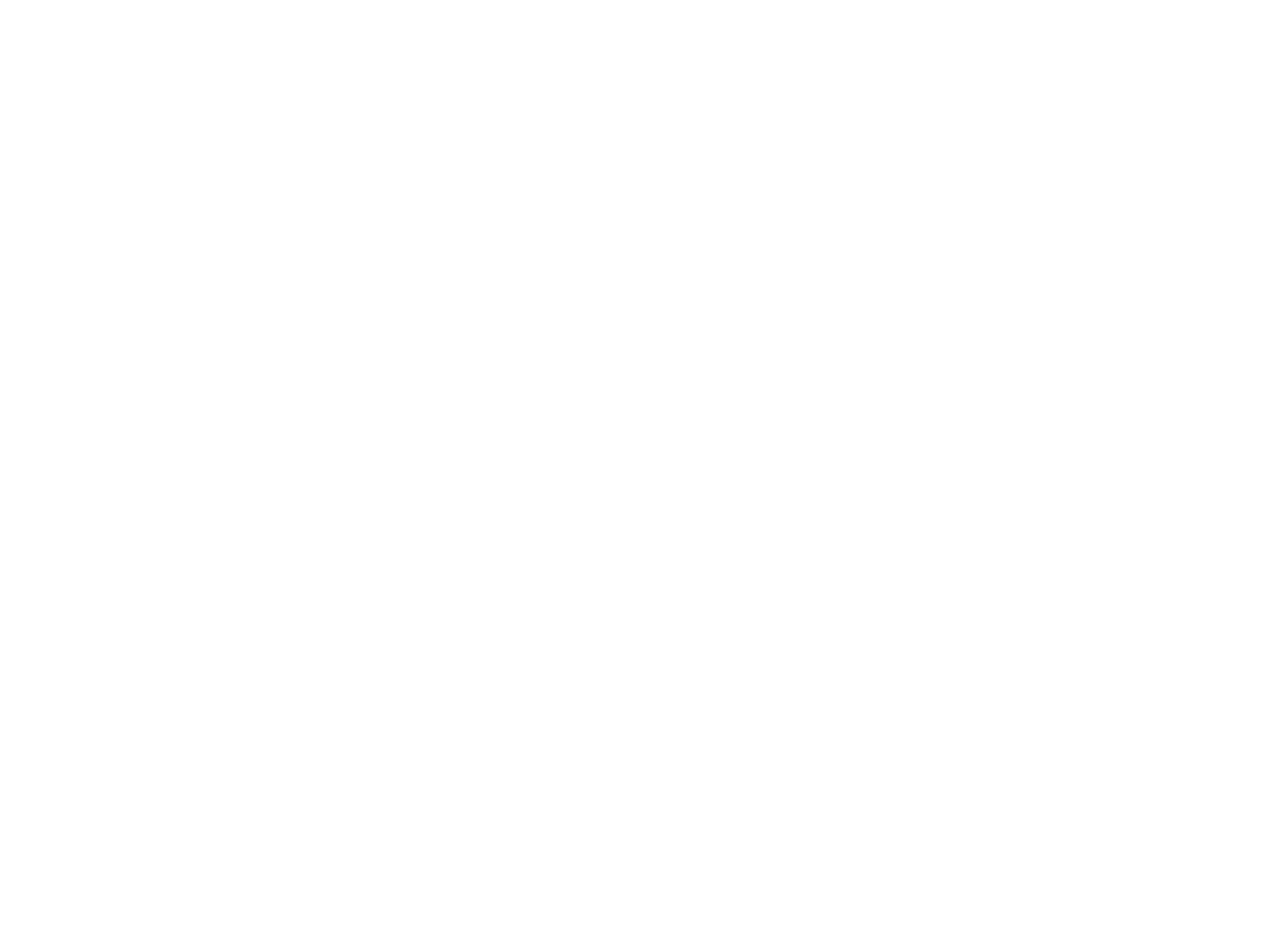
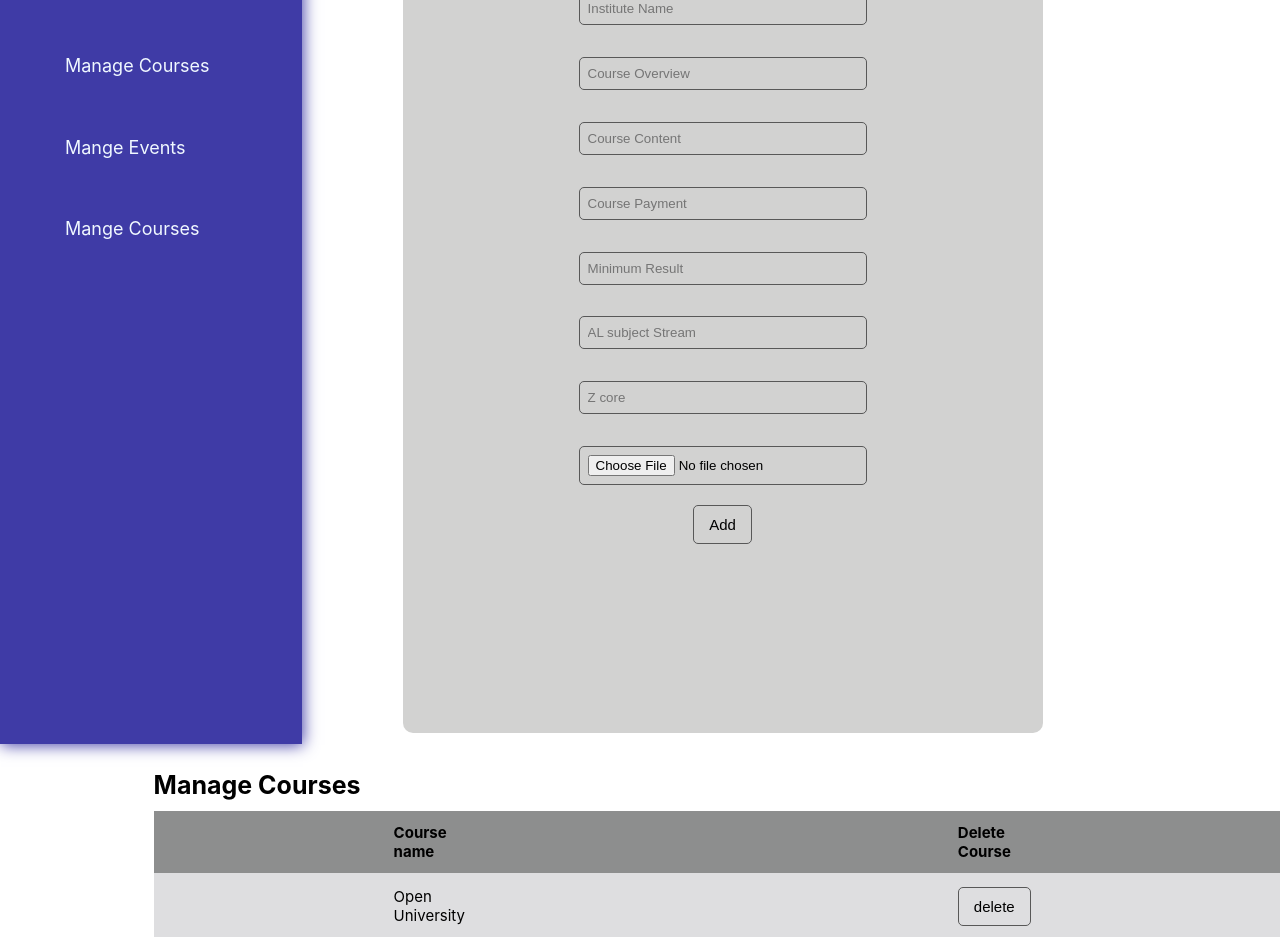
Before and after one commit to Heshan001/quickie, a React (Create React App) app: page /insManageCourses in a window 1280 px wide. Before the commit this address had no page. Shown: the part 160-1097 px from the top of the page. Before the commit the page ends 800 px from the top, so only its background shows below. Built offline with nearby package versions, Linux system fonts and the light colour scheme.

Commit message:
update
update

```diff
--- a/src/App.js
+++ b/src/App.js
@@ -16,8 +16,9 @@
 import ManageCourses from './routes/admin/manageCourses.jsx'
 import ManageComments from './routes/admin/manageComments.jsx'
 import InstituteDash from './routes/institute/dashboard.jsx'
-import InstituteManageCourses from './routes/institute/manageCourses.jsx'
+import InstituteManageCourses from './routes/institute/insManageCourses.jsx'
 import ManageNews from './routes/admin/manageNews.jsx'
+import InsManageCourses from './routes/institute/insManageCourses.jsx'
 import { createBrowserRouter, createRoutesFromElements, RouterProvider, Route } from 'react-router-dom';
 
 
@@ -33,7 +34,7 @@
         <Route path = '/about' element = {<About/>}/>
         <Route path = '/Selection' element = {<Selection/>}/>
         <Route path = '/event' element = {<Events/>}/>
-        <Route path = '/contact' element = {<Dashboard/>}/>
+        <Route path = '/contact' element = {<InstituteDash/>}/>
         <Route path = '/StudentSignUp' element = {<StudentSignUp/>}/>
         <Route path = '/InstituteSignUp' element = {<InstituteSignUp/>}/>
         <Route path = '/Login' element = {<Login/>}/>
@@ -44,6 +45,7 @@
         <Route path = '/mangeCourses' element = {<ManageCourses/>}/>
         <Route path = '/mangeComments' element = {<ManageComments/>}/>
         <Route path = '/mangeNews' element = {<ManageNews/>}/>
+        <Route path = '/insManageCourses' element = {<InsManageCourses/>}/>
       </Route>
     )
   )
--- a/src/components/instituteSideBar.jsx
+++ b/src/components/instituteSideBar.jsx
@@ -13,7 +13,7 @@
         },
 
         {
-            link : '/manageCourses',
+            link : '/insManageCourses',
             name : 'Manage Courses'
         },
 
@@ -25,12 +25,8 @@
         {
             link : '/mangeCourses',
             name : 'Mange Courses'
-        },
+        }
 
-        {
-            link : '/mangeComments',
-            name : 'Mange Comments'
-        }
     ]
   return (
     <div>
--- /dev/null
+++ b/src/routes/institute/insManageCourses.jsx
@@ -0,0 +1,190 @@
+import React, {useState} from 'react'
+import InstituteSideBar from '../../components/instituteSideBar'
+import '../../styles/institute/insManageCourses.css'
+import axios from 'axios'
+
+function ManageCourses() {
+
+  const addCourse = [
+    {
+      name:'Course Name',
+      id : 'courseName',
+      type : 'text'
+    },
+
+    {
+      name:'Institute Name',
+      id : 'instituteName',
+      type : 'text'
+    },
+
+    {
+      name:'Course Overview',
+      id : 'courseOverview',
+      type : 'text'
+    },
+
+    {
+      name:'Course Content',
+      id : 'courseContent',
+      type : 'text'
+    },
+
+    {
+      name:'Course Payment',
+      id : 'coursePayment',
+      type : 'text'
+    },
+
+    {
+      name:'Minimum Result',
+      id : 'minimumResult',
+      type : 'text'
+    },
+
+     {
+      name:'AL subject Stream',
+      id : 'subjectStream',
+      type : 'text'
+    },
+
+    {
+      name:'Z core',
+      id : 'zCore',
+      type : 'text'
+    },
+
+    {
+      name:'Add images',
+      id : 'image',
+      type : 'file'
+    },
+  ]
+
+  const [state, setState] = useState({
+      name:'',
+      id : '',
+      type : ''
+})
+
+const handleInput = (e) => {
+    setState({
+        ...state,
+        [e.target.name]: e.target.value
+    });
+}
+
+const addInsCourse = async (e) => {
+    e.preventDefault();
+
+    const res = await axios.post('http://127.0.0.1:8000/api/add-student', state)
+    if (res.data.status === 200) {
+        console.log(res.data.message);
+        setState({
+          name:'',
+          id : '',
+          type : ''
+        })
+    }
+}
+
+  return (
+    <div>
+      <div className="institute">
+        <div className="instituteSideBar">
+        <InstituteSideBar/>
+      </div>
+
+      <div className="instituteContent">
+      <h2>Add your Course</h2>
+          {
+            addCourse.map((item,index) => {
+              return(
+                  <form action="" onSubmit={addInsCourse} >
+                    <div className="insCourseInputs" key={index}>
+                       <input onChange={handleInput} type={item.type} placeholder={item.name} value={state[item.name]} id={item.id} />
+                    </div>
+                  </form>
+
+              )
+            })
+          }
+
+          <button>Add</button>
+
+
+        </div>
+      </div>
+
+      <div className="insCourseTable">
+        <h1>Manage Courses</h1>
+
+            <table>
+            <thead>
+        <tr>
+            <th>Course name</th>
+            <th>Delete Course</th>
+        </tr>
+        </thead>
+        <tbody>
+        <tr>
+            <td>Open University</td>
+            <td><button>delete</button></td>
+
+        </tr>
+        <tr>
+            <td>Open University</td>
+            <td><button>delete</button></td>
+
+        </tr>
+        <tr>
+            <td>Open University</td>
+            <td><button>delete</button></td>
+
+        </tr>
+        <tr>
+            <td>Open University</td>
+            <td><button>delete</button></td>
+
+        </tr>
+        <tr>
+            <td>Open University</td>
+            <td><button>delete</button></td>
+
+        </tr>
+        <tr>
+            <td>Open University</td>
+            <td><button>delete</button></td>
+
+        </tr>
+        <tr>
+            <td>Open University</td>
+            <td><button>delete</button></td>
+
+        </tr>
+
+        <tr>
+            <td>Open University</td>
+            <td><button>delete</button></td>
+
+        </tr>
+
+        <tr>
+            <td>Open University</td>
+            <td><button>delete</button></td>
+
+        </tr>
+        <tr>
+            <td>Open University</td>
+            <td><button>delete</button></td>
+
+        </tr>
+        </tbody>
+            </table>
+        </div>
+
+      </div>
+  )
+}
+
+export default ManageCourses
--- a/src/routes/institute/manageCourses.jsx
+++ /dev/null
@@ -1,43 +0,0 @@
-import React from 'react'
-import InstituteSideBar from '../../components/instituteSideBar'
-import '../../styles/institute/manageCourses.css'
-
-function ManageCourses() {
-  return (
-    <div>
-      <div className="institute">
-        <div className="instituteSideBar">
-        <InstituteSideBar/>
-      </div>
-
-      <div className="instituteContent">
-      <h2>Add your Course</h2>
-        <div className="addCourse">
-
-          <label htmlFor="">Course name</label>
-          <input type="text" />
-          <label htmlFor="">Institute Name</label>
-          <input type="text" />
-          <label htmlFor="">Course Overview</label>
-          <input type="text" />
-          <label htmlFor="">Course Content</label>
-          <input type="text" />
-          <label htmlFor="">Course Payments</label>
-          <input type="text" />
-          <label htmlFor="">Minimum Result</label>
-          <input type="text" />
-          <label htmlFor="">Al Subject Stream</label>
-          <input type="text" />
-          <label htmlFor="">Z core</label>
-          <input type="text" />
-
-
-        </div>
-      </div>
-
-      </div>
-      </div>
-  )
-}
-
-export default ManageCourses
--- /dev/null
+++ b/src/styles/institute/insManageCourses.css
@@ -0,0 +1,89 @@
+*{
+    margin: 0;
+    padding: 0;
+    box-sizing: border-box;
+}
+
+.institute{
+    display: flex;
+    gap: 10%;
+}
+
+.instituteContent{
+    margin-top: 1%;
+
+}
+
+.instituteContent{
+    text-align: center;
+    background-color: rgb(210, 210, 209);
+    width: 50%;
+    height: 110vh;
+    border-radius: 10px;
+
+}
+
+.instituteContent h2{
+    margin-top: 2%;
+}
+
+.instituteContent form{
+    margin-top: 3%;
+    width: 100%;
+
+
+}
+
+.instituteContent form input{
+    width: 45%;
+    padding: 8px;
+    margin-top: 2%;
+    border: #585858 1px solid;
+    border-radius: 5px;
+    background: none;
+
+}
+
+button{
+    margin-top: 3%;
+    padding: 10px 15px;
+    font-size: 15px;
+    background: none;
+    border: 1px solid #585858;
+    border-radius: 5px;
+    cursor: pointer;
+}
+
+.insCourseTable{
+    margin-top: 3%;
+}
+
+.insCourseTable h1{
+    font-size: 25px;
+}
+
+
+ .insCourseTable table{
+    border-collapse: collapse;
+    font-size: 15px;
+    min-width: 400px;
+    background-color: rgb(222, 222, 224);
+    margin-top: 1%;
+
+
+ }
+
+ .insCourseTable table thead tr{
+    text-align: left;
+    background-color: rgb(141, 142, 142);
+ }
+
+ .insCourseTable th, .insCourseTable td{
+    padding: 12px 240px;
+ }
+
+ .insCourseTable{
+    margin-left: 12%;
+    margin-top: 2%;
+
+ }
--- a/src/styles/institute/instituteSideBar.css
+++ b/src/styles/institute/instituteSideBar.css
@@ -1,6 +1,6 @@
 .sideBar{
     width: 110%;
-    height: 100vh;
+    height: 113vh;
     background-color: rgb(63, 59, 166);
     box-shadow: 1px 1px 15px 0px rgb(63, 59, 166);
 
--- a/src/styles/institute/manageCourses.css
+++ /dev/null
@@ -1,31 +0,0 @@
-*{
-    margin: 0;
-    padding: 0;
-    box-sizing: border-box;
-}
-
-.institute{
-    display: flex;
-    gap: 35%;
-}
-
-.instituteContent{
-    margin-top: 2%;
-}
-
-.addCourse{
-    display: flex;
-    flex-direction: column;
-
-}
-
-.addCourse label{
-    margin-top: 2%;
-}
-
-.addCourse input{
-    padding: 5px 60px;
-    border-radius: 5px;
-    border: 1px solid;
-    margin: 1%;
-}
```
